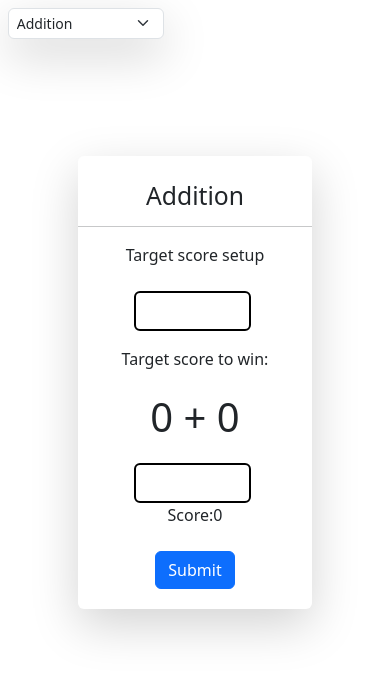
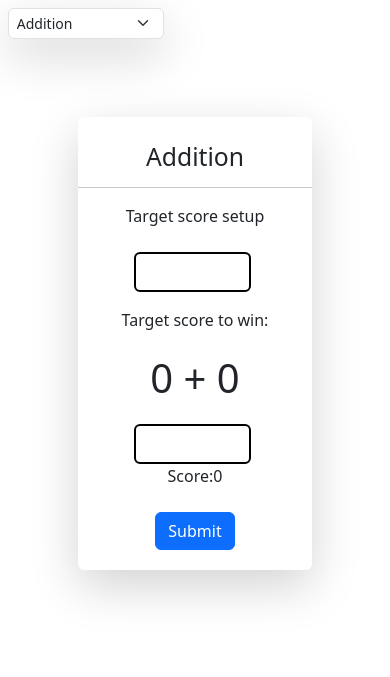
Before and after one commit to einstein2306/flashcard-game, a Flask app: page / in a window 390 px wide. Shown: the top 677 px of the page. Run offline with Flask 3, Linux system fonts and the light colour scheme.

Commit message:
make the problem to up

```diff
--- a/templates/game.html
+++ b/templates/game.html
@@ -56,7 +56,7 @@
         @media (max-width: 768px) {
             .problem{
                 width: 60%; /* Adjust the width for mobile devices */
-                margin-top:30%;
+                margin-top:20%;
             }
             .great{
                 width: 90%;
--- a/templates/multiplication.html
+++ b/templates/multiplication.html
@@ -56,7 +56,7 @@
         @media (max-width: 768px) {
             .problem{
                 width: 60%; /* Adjust the width for mobile devices */
-                margin-top:30%;
+                margin-top:20%;
             }
             .great{
                 width: 90%;
--- a/templates/subtraction.html
+++ b/templates/subtraction.html
@@ -55,7 +55,7 @@
         @media (max-width: 768px) {
             .problem{
                 width: 60%; /* Adjust the width for mobile devices */
-                margin-top:30%;
+                margin-top:20%;
             }
             .great{
                 width: 90%;
```
